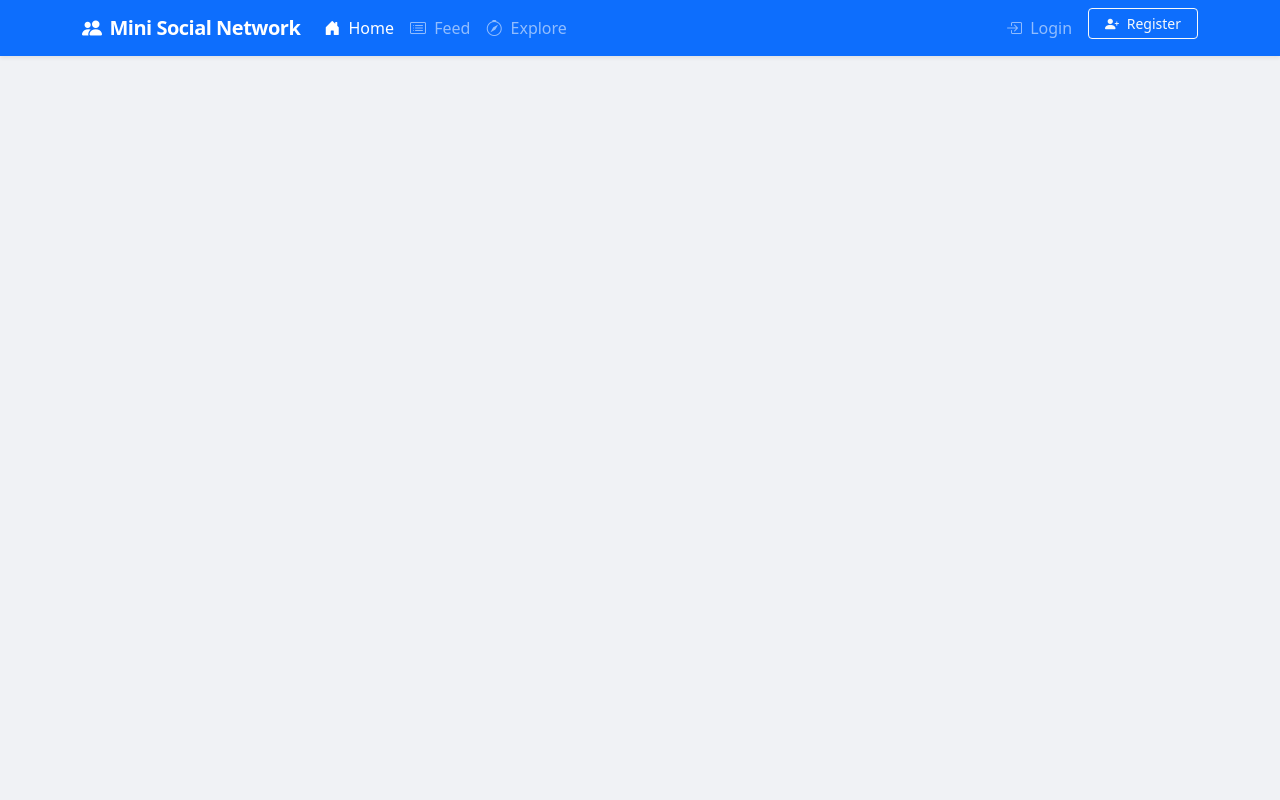
After one commit to ljlazada11/SocialNetworkWebApp, a PHP site: page /app/views/layouts/header.php in a window 1280 px wide. The commit adds this page. Run offline with PHP 8.4, Linux system fonts and the light colour scheme.

Commit message:
Update social_app.sql

```diff
--- /dev/null
+++ b/app/views/layouts/header.php
@@ -0,0 +1,81 @@
+<?php
+// app/views/layouts/header.php
+// Reusable HTML Header & Navigation Layout
+
+if (!defined('BASE_URL')) {
+    $scriptDir = str_replace('\\', '/', dirname($_SERVER['SCRIPT_NAME'] ?? ''));
+    $base = preg_replace('#/public.*$#', '', $scriptDir);
+    define('BASE_URL', rtrim($base, '/'));
+}
+?>
+<!DOCTYPE html>
+<html lang="en">
+<head>
+    <meta charset="UTF-8">
+    <meta name="viewport" content="width=device-width, initial-scale=1.0">
+    <title><?= isset($pageTitle) ? htmlspecialchars($pageTitle) . ' - Mini Social Network' : 'Mini Social Network'; ?></title>
+
+    <!-- Bootstrap 5.3 CSS CDN -->
+    <link href="https://cdn.jsdelivr.net/npm/bootstrap@5.3.3/dist/css/bootstrap.min.css" rel="stylesheet" integrity="sha384-QWTKZyjpPEjISv5WaRU9OFeRpok6YctnYmDr5pNlyT2bRjXh0JMhjY6hW+ALEwIH" crossorigin="anonymous">
+
+    <!-- Bootstrap Icons CDN -->
+    <link rel="stylesheet" href="https://cdn.jsdelivr.net/npm/bootstrap-icons@1.11.3/font/bootstrap-icons.min.css">
+
+    <!-- Custom Stylesheet -->
+    <link rel="stylesheet" href="<?= BASE_URL ?>/public/assets/css/style.css">
+</head>
+<body>
+
+    <!-- Main Navigation Bar -->
+    <nav class="navbar navbar-expand-lg navbar-dark bg-primary shadow-sm">
+        <div class="container">
+            <a class="navbar-brand d-flex align-items-center gap-2" href="<?= BASE_URL ?>/">
+                <i class="bi bi-people-fill"></i>
+                <span>Mini Social Network</span>
+            </a>
+
+            <!-- Mobile Hamburger Toggle -->
+            <button class="navbar-toggler" type="button" data-bs-toggle="collapse" data-bs-target="#navbarMain" aria-controls="navbarMain" aria-expanded="false" aria-label="Toggle navigation">
+                <span class="navbar-toggler-icon"></span>
+            </button>
+
+            <!-- Navbar Links -->
+            <div class="collapse navbar-collapse" id="navbarMain">
+                <!-- Navigation Placeholders -->
+                <ul class="navbar-nav me-auto mb-2 mb-lg-0">
+                    <li class="nav-item">
+                        <a class="nav-link active" aria-current="page" href="<?= BASE_URL ?>/">
+                            <i class="bi bi-house-door-fill me-1"></i> Home
+                        </a>
+                    </li>
+                    <li class="nav-item">
+                        <a class="nav-link" href="#">
+                            <i class="bi bi-card-list me-1"></i> Feed
+                        </a>
+                    </li>
+                    <li class="nav-item">
+                        <a class="nav-link" href="#">
+                            <i class="bi bi-compass me-1"></i> Explore
+                        </a>
+                    </li>
+                </ul>
+
+                <!-- User Action Placeholders -->
+                <ul class="navbar-nav ms-auto mb-2 mb-lg-0">
+                    <li class="nav-item">
+                        <a class="nav-link" href="#">
+                            <i class="bi bi-box-arrow-in-right me-1"></i> Login
+                        </a>
+                    </li>
+                    <li class="nav-item">
+                        <a class="btn btn-outline-light btn-sm ms-lg-2 px-3" href="#">
+                            <i class="bi bi-person-plus-fill me-1"></i> Register
+                        </a>
+                    </li>
+                </ul>
+            </div>
+        </div>
+    </nav>
+
+    <!-- Main Content Container -->
+    <main class="container py-4 flex-grow-1">
```
Also changed, not shown: app/views/layouts/footer.php (added, +14 -0 lines), config/database.php (added, +43 -0 lines), public/index.php (+32 -1 lines), sql/social_app.sql (+83 -1 lines), .htaccess, public/assets/css/style.css (added).
